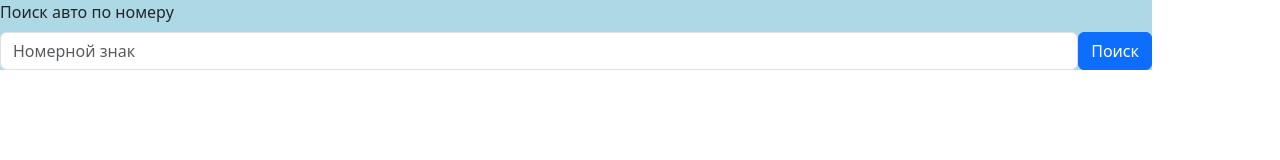
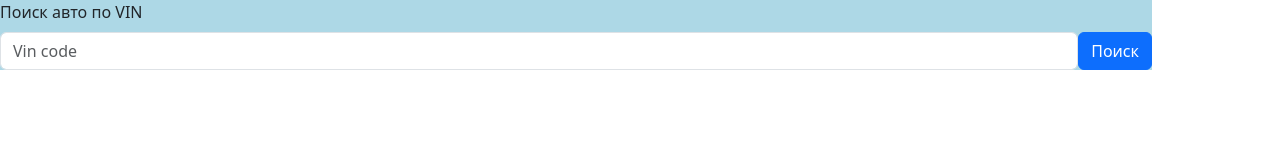
Before and after one commit to KostiantynPolishko2/ts_app-exam, a React (Create React App) app: page / in a window 1280 px wide. Shown: the top 160 px of the page. Built offline with nearby package versions, Linux system fonts and the light colour scheme.

Commit message:
3 Has added props for label and placeholder

```diff
--- a/src/components/FormSearch/FormSearch.tsx
+++ b/src/components/FormSearch/FormSearch.tsx
@@ -6,16 +6,17 @@ import Button from 'react-bootstrap/Button';
 import Stack from 'react-bootstrap/Stack';
 
 interface FormSearchProps {
-
+   labelTxt?: string,
+   placeholderTxt?: string,
 }
 
 const FormSearch: FC<FormSearchProps> = (props): React.FunctionComponentElement<FormSearchProps> => (
  <FormSearchWrapper>
     <Form>
       <Form.Group controlId='search_auto'>
-         <Form.Label>Поиск авто по номеру</Form.Label>
+         <Form.Label>Поиск авто по {props.labelTxt || 'номеру'}</Form.Label>
          <Stack direction='horizontal' gap={0}>
-            <Form.Control type='text' placeholder='Номерной знак'/>
+            <Form.Control type='text' placeholder={props.placeholderTxt || 'Номерной знак'}/>
             <Button name='search' type='button' form='search_auto' variant='primary' value='Поиск'>Поиск</Button>
          </Stack>
       </Form.Group>
--- a/src/index.tsx
+++ b/src/index.tsx
@@ -9,7 +9,7 @@ const root = ReactDOM.createRoot(
 );
 root.render(
   <React.StrictMode>
-    <FormSearch />
+    <FormSearch labelTxt='VIN' placeholderTxt='Vin code'/>
   </React.StrictMode>
 );
 
```
